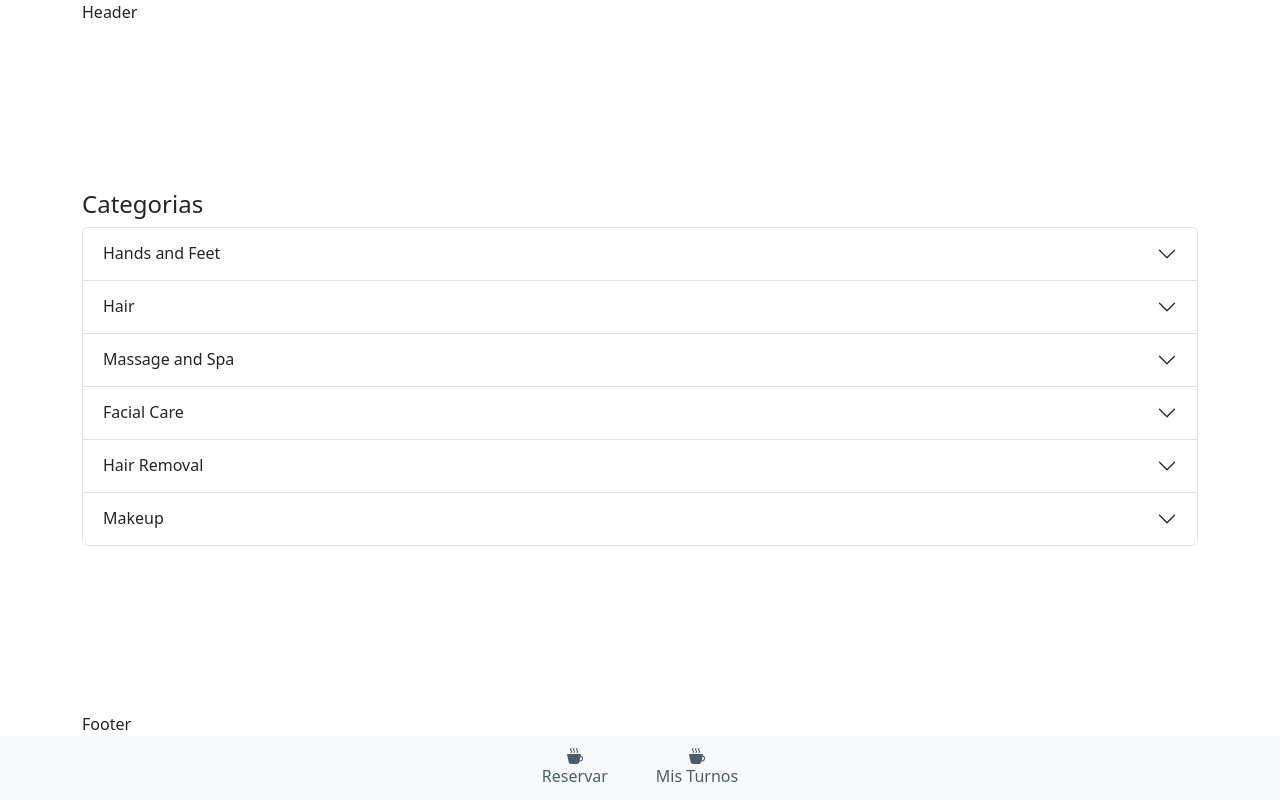
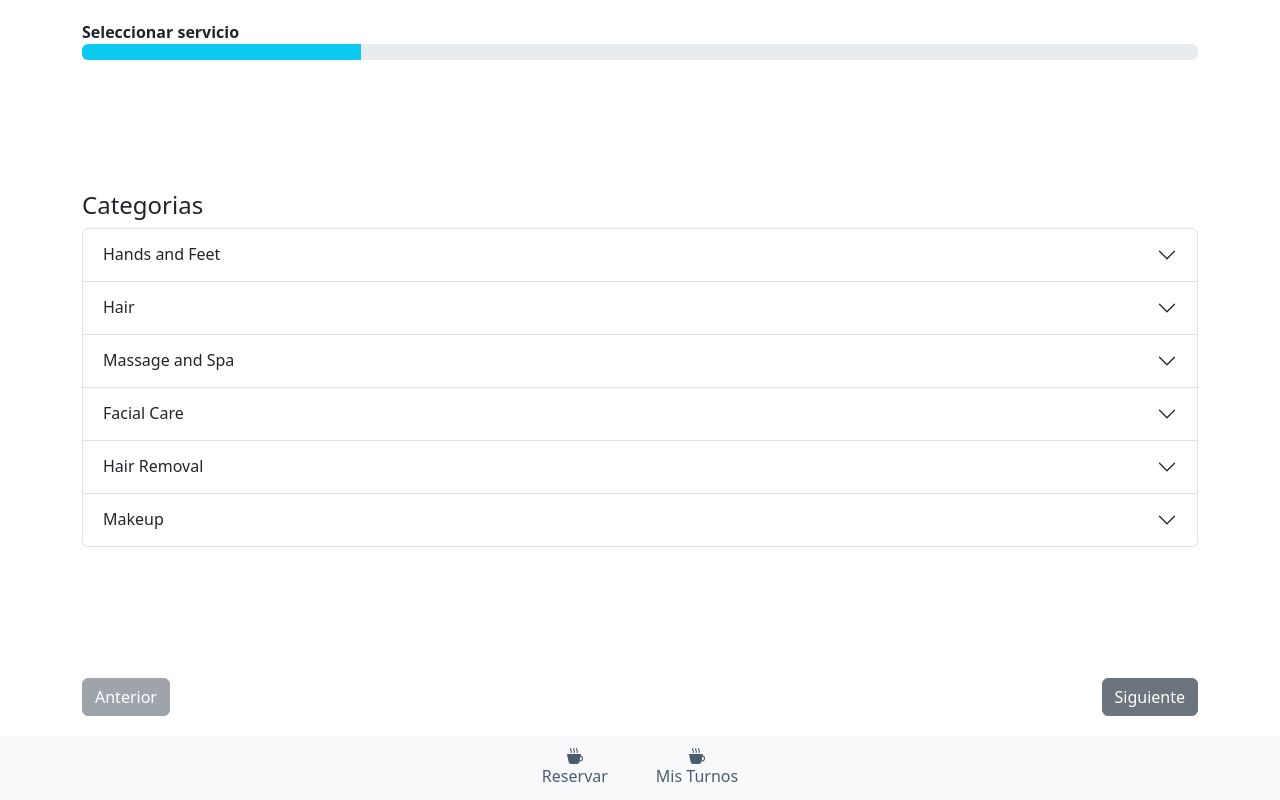
Before and after one commit to JoelCabj/planify-joelgpay, a React (Vite) app: page / in a window 1280 px wide. Built offline with nearby package versions, Linux system fonts and the light colour scheme.

Commit message:
Add stepper

```diff
--- a/src/App.css
+++ b/src/App.css
@@ -9,6 +9,10 @@
     .header {
         align-self: flex-start;
         width: 100%;
+        margin-top: 20px;
+        span {
+            font-weight: 600;
+        }
     }
 
     .body {
@@ -19,5 +23,8 @@
     .footer {
         align-self: flex-end;
         width: 100%;
+        display: flex;
+        justify-content: space-between;
+        margin-bottom: 20px;
     }
 }
--- /dev/null
+++ b/src/components/stepper/Stepper.tsx
@@ -0,0 +1,73 @@
+import React, { useState, useEffect } from 'react';
+import ProgressBar from 'react-bootstrap/ProgressBar';
+
+interface StepperProps {
+    step: number;
+}
+
+enum Step {
+    service = 'Seleccionar servicio',
+    slot = 'Seleccionar horario',
+    confirmation = 'Confirmar turno',
+    done = 'Turno confirmado'
+}
+
+enum StepNumber {
+    service = 1,
+    slot = 2,
+    confirmation = 3,
+    done = 4
+}
+
+const Stepper: React.FC<StepperProps> = ({step}) => {
+    const maxSteps = 4;
+
+    const [title, setTitle] = useState('');
+    const [percent, setPercent] = useState(100);
+
+    const checkStep = (stepNumber: number) => {
+        if (stepNumber >= 1 && stepNumber <= maxSteps) {
+            setPercent(stepNumber / maxSteps * 100);
+            changeTitle(stepNumber);
+        } else {
+            console.error('Paso inválido', stepNumber);
+        }
+    }
+
+    const changeTitle = (stepNumber: number) => {
+        let title = '';
+
+        switch (stepNumber) {
+            case StepNumber.service:
+                title = Step.service;
+                break;
+            case StepNumber.slot:
+                title = Step.slot;
+                break;
+            case StepNumber.confirmation:
+                title = Step.confirmation;
+                break;
+            case StepNumber.done:
+                title = Step.done;
+                break;
+            default:
+                title = 'Erro al establecer el paso';
+                break;
+        }
+
+        setTitle(title);
+    }
+
+    useEffect(() => {
+        checkStep(step);
+    }, [step]);
+
+    return (
+        <>
+            <span>{title}</span>
+            <ProgressBar now={percent} variant="info"></ProgressBar>
+        </>
+    );
+};
+
+export {Stepper, Step, StepNumber} ;
--- a/src/pages/booking.tsx
+++ b/src/pages/booking.tsx
@@ -3,10 +3,28 @@
 import { loadServices, loadSlots, Service, Slot } from '../services/services';
 
 import BookingList from '../components/booking/BookingList/BookingList';
+import { Stepper } from '../components/stepper/Stepper';
+import { Button } from 'react-bootstrap';
 
 const BookingPage: React.FC<any> = () => {
     const [services, setServices] = useState<Service[] | []>();
     const [slots, setSlot] = useState<Slot | {}>();
+    const [step, setStep] = useState<number>(1);
+
+    const nextStep = () => {
+        const next = step + 1;
+        if ( next <= 4) {
+            setStep(next);
+        }
+    }
+
+    const previousStep = () => {
+        const previous = step - 1;
+        if ( previous >= 1) {
+            setStep(previous);
+        }
+    }
+
 
     useEffect(() => {
         try {
@@ -26,13 +44,14 @@
     return (
         <>
             <div className='header'>
-                <span>Header</span>
+                <Stepper step={step}></Stepper>
             </div>
             <div className='body'>
                 <BookingList services={services} slots={slots}></BookingList>
             </div>
             <div className='footer'>
-                <span>Footer</span>
+                <Button variant="secondary" onClick={()=>{previousStep()}} disabled={step === 1}>Anterior</Button>
+                <Button variant="secondary" onClick={()=>{nextStep()}} disabled={step === 4}>Siguiente</Button>
             </div>
         </>
     )
```
